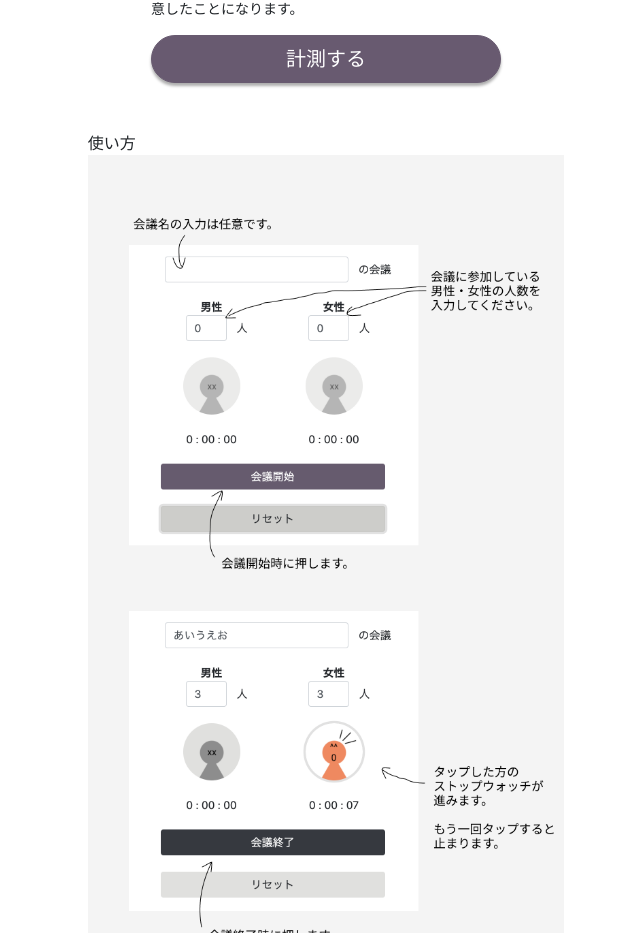
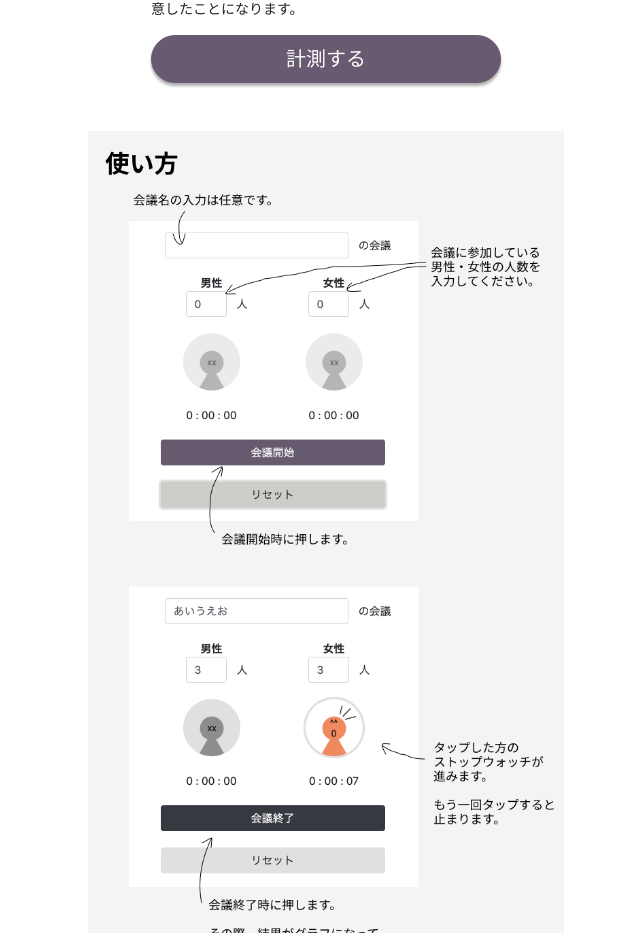
Before and after one commit to mamix1116/owaranai-meter, a Vue app in the folder frontend/: page / in a window 1280 px wide. Shown: the part 979-1912 px from the top of the page, without its empty margins (314-954 px from the left). Built offline with nearby package versions, Linux system fonts and the light colour scheme; no server answers.

Commit message:
使い方画像差し替え

```diff
--- a/frontend/src/pages/Total.vue
+++ b/frontend/src/pages/Total.vue
@@ -74,7 +74,6 @@
         </b-row>
         <b-row align-h="center" class="my-4 py-4">
           <b-col cols="12" md="8">
-            <span>使い方</span>
             <img src="@/assets/images/torisetsu.png" alt="使い方" />
           </b-col>
         </b-row>
```
Also changed, not shown: frontend/src/assets/images/torisetsu.png.
